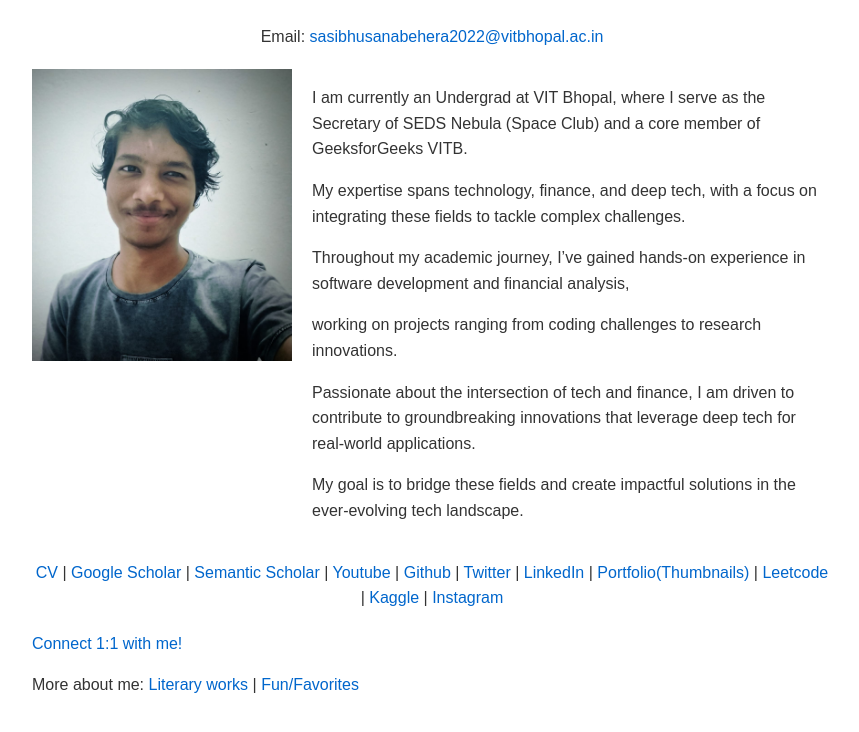
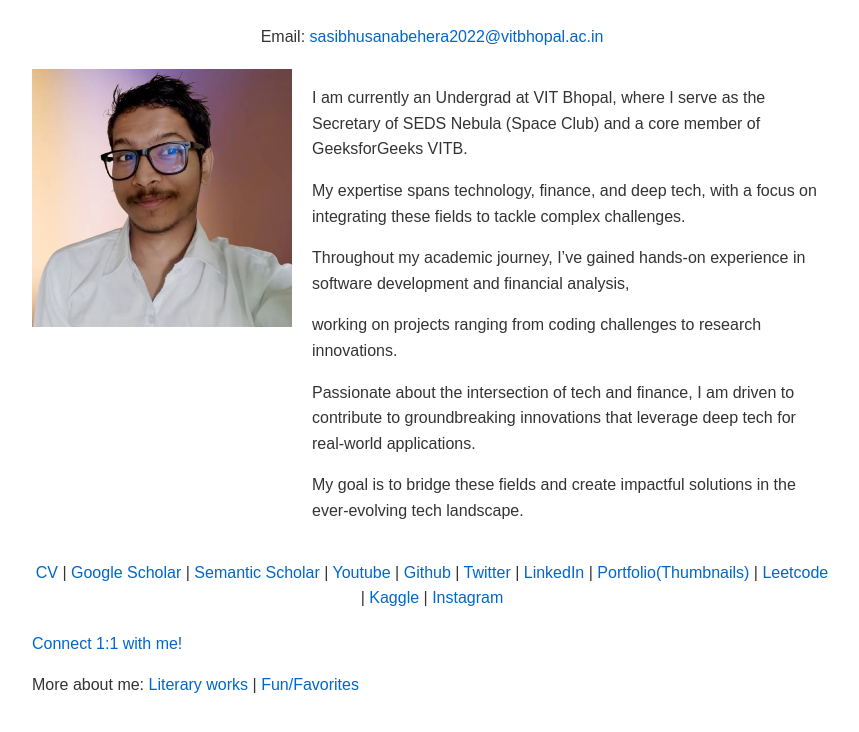
Before and after one commit to sasibhusana/SasibhusanaBehera, a plain HTML site: page index.html in a window 1280 px wide. Shown: the part 114-846 px from the top of the page, without its empty margins (208-1067 px from the left). Drawn offline with Linux system fonts and the light colour scheme.

Commit message:
Update index.html
Signed-off-by: Sasibhusana behera <154736358+sasibhusana@users.noreply.github.com>

```diff
--- a/index.html
+++ b/index.html
@@ -57,7 +57,7 @@
 
     <div class="content">
         <div class="photo">
-            <img src="sasibhusanabehera_image.jpg" alt="SasibhusanaBehera">
+            <img src="updated_sasi_img-2.jpg" alt="SasibhusanaBehera">
         </div>
 
         <div class="info">
@@ -92,4 +92,5 @@
         <p>More about me: <a href="https://www.linkedin.com/in/sasibhusana-b-b30956250">Literary works</a> | <a href="https://sasibhusana.substack.com/">Fun/Favorites</a></p>
     </div>
 </body>
+
 </html>
```
